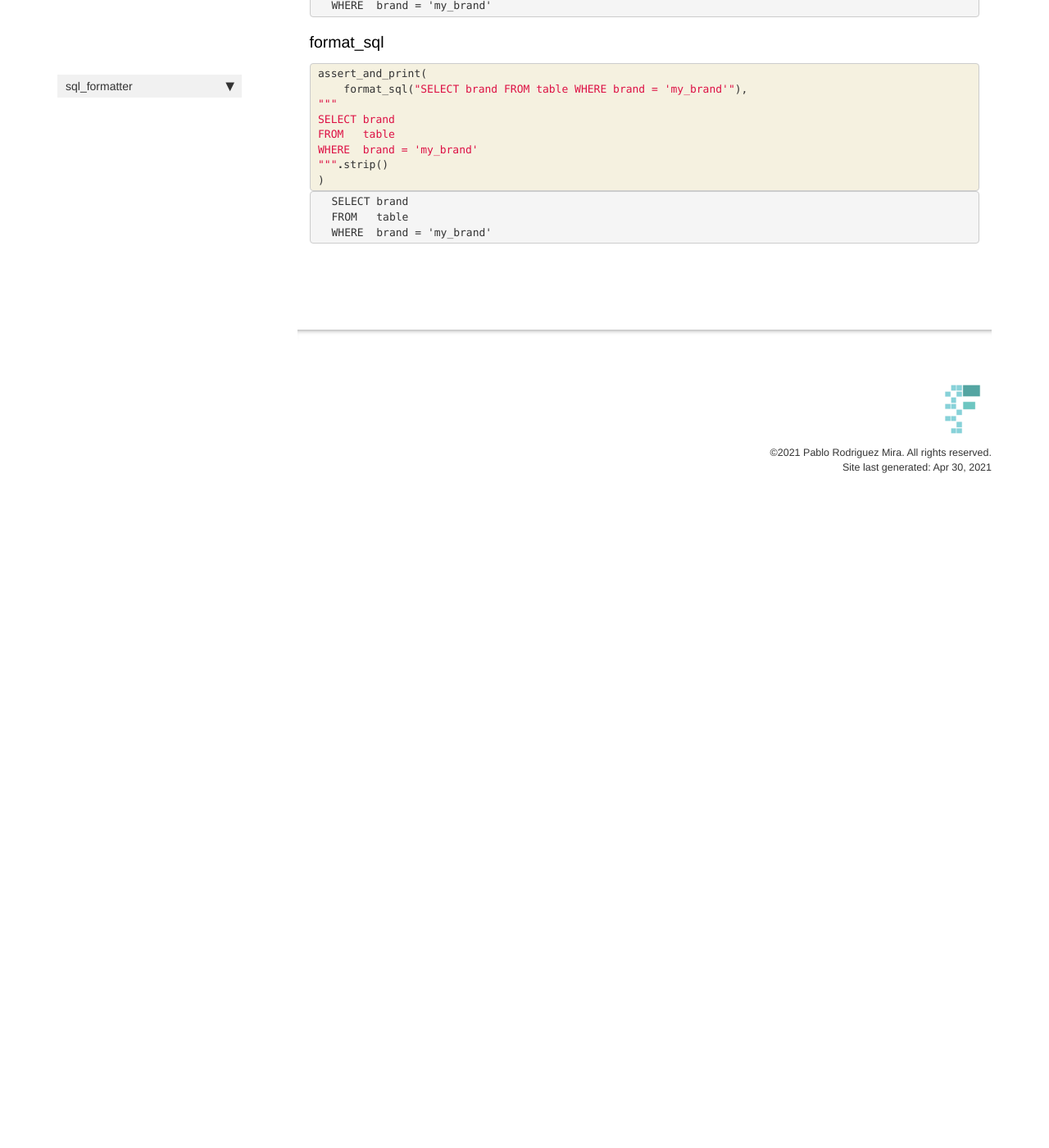
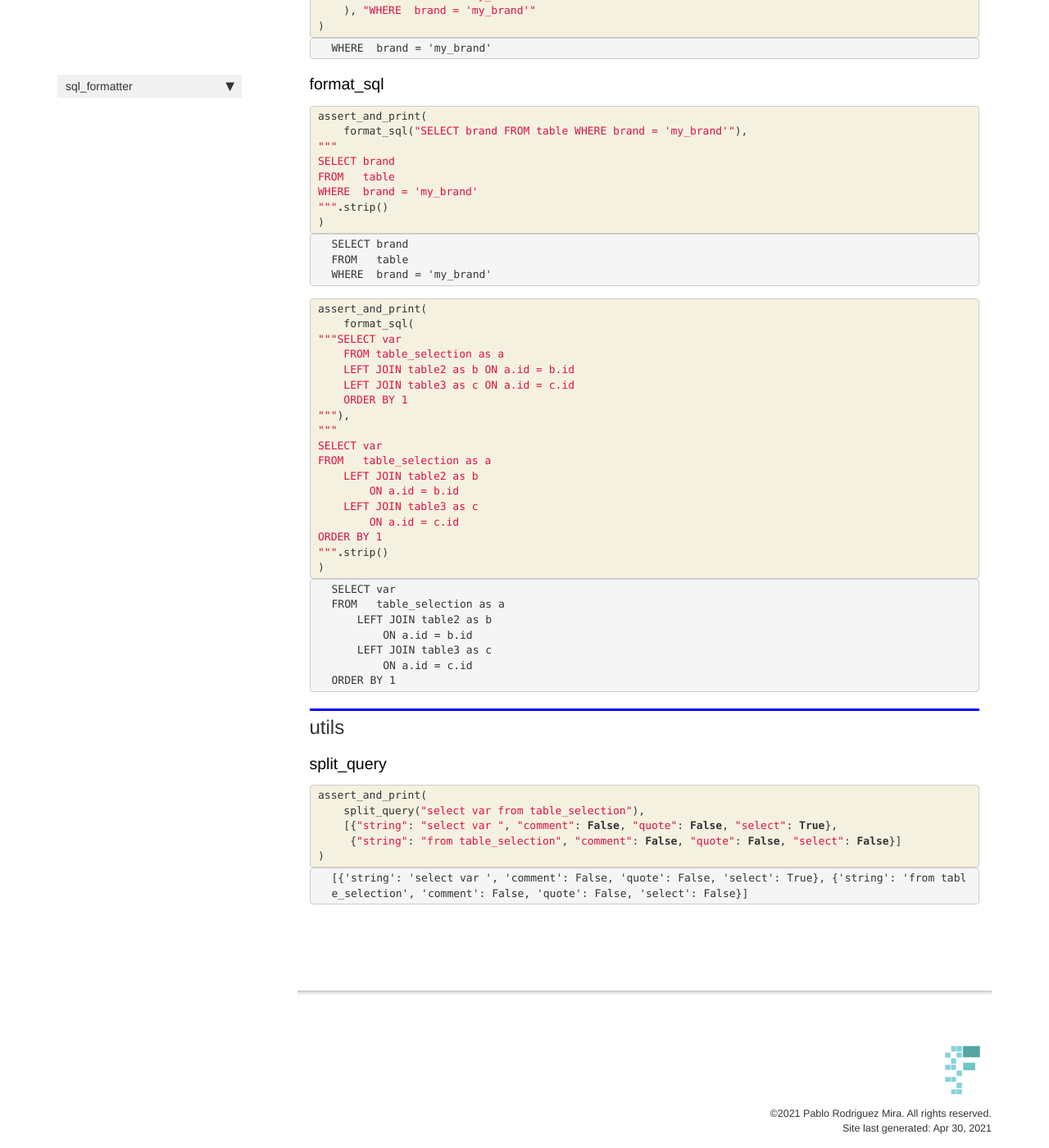
Before and after one commit to PabloRMira/sql_formatter, a Jekyll site: the page built from docs/additional_tests.html, in a window 1280 px wide and 1400 px high, scrolled down 484 px. Shown: the whole window at 82% size. Built offline with Jekyll 4.4.1, drawn with Linux system fonts in a browser that asks for light colours; nearby versions of some CDN libraries; comment, search, counter and statistics services are not loaded; before the commit the page ends 1114 px from its top, so only the background shows below that.

Commit message:
[FIX] Table names that include the substring select in them break subsequent formatting (#167)

```diff
--- a/docs/additional_tests.html
+++ b/docs/additional_tests.html
@@ -122,4 +122,105 @@ WHERE  brand = &#39;my_brand&#39;
 </div>
     {% endraw %}
 
+    {% raw %}
+
+<div class="cell border-box-sizing code_cell rendered">
+<div class="input">
+
+<div class="inner_cell">
+    <div class="input_area">
+<div class=" highlight hl-ipython3"><pre><span></span><span class="n">assert_and_print</span><span class="p">(</span>
+    <span class="n">format_sql</span><span class="p">(</span>
+<span class="sd">&quot;&quot;&quot;SELECT var </span>
+<span class="sd">    FROM table_selection as a </span>
+<span class="sd">    LEFT JOIN table2 as b ON a.id = b.id </span>
+<span class="sd">    LEFT JOIN table3 as c ON a.id = c.id </span>
+<span class="sd">    ORDER BY 1</span>
+<span class="sd">&quot;&quot;&quot;</span><span class="p">),</span>
+<span class="sd">&quot;&quot;&quot;</span>
+<span class="sd">SELECT var</span>
+<span class="sd">FROM   table_selection as a</span>
+<span class="sd">    LEFT JOIN table2 as b</span>
+<span class="sd">        ON a.id = b.id</span>
+<span class="sd">    LEFT JOIN table3 as c</span>
+<span class="sd">        ON a.id = c.id</span>
+<span class="sd">ORDER BY 1</span>
+<span class="sd">&quot;&quot;&quot;</span><span class="o">.</span><span class="n">strip</span><span class="p">()</span>
+<span class="p">)</span>
+</pre></div>
+
+    </div>
 </div>
+</div>
+
+<div class="output_wrapper">
+<div class="output">
+
+<div class="output_area">
+
+<div class="output_subarea output_stream output_stdout output_text">
+<pre>SELECT var
+FROM   table_selection as a
+    LEFT JOIN table2 as b
+        ON a.id = b.id
+    LEFT JOIN table3 as c
+        ON a.id = c.id
+ORDER BY 1
+</pre>
+</div>
+</div>
+
+</div>
+</div>
+
+</div>
+    {% endraw %}
+
+<div class="cell border-box-sizing text_cell rendered"><div class="inner_cell">
+<div class="text_cell_render border-box-sizing rendered_html">
+<h2 id="utils">utils<a class="anchor-link" href="#utils"> </a></h2>
+</div>
+</div>
+</div>
+<div class="cell border-box-sizing text_cell rendered"><div class="inner_cell">
+<div class="text_cell_render border-box-sizing rendered_html">
+<h3 id="split_query">split_query<a class="anchor-link" href="#split_query"> </a></h3>
+</div>
+</div>
+</div>
+    {% raw %}
+
+<div class="cell border-box-sizing code_cell rendered">
+<div class="input">
+
+<div class="inner_cell">
+    <div class="input_area">
+<div class=" highlight hl-ipython3"><pre><span></span><span class="n">assert_and_print</span><span class="p">(</span>
+    <span class="n">split_query</span><span class="p">(</span><span class="s2">&quot;select var from table_selection&quot;</span><span class="p">),</span>
+    <span class="p">[{</span><span class="s2">&quot;string&quot;</span><span class="p">:</span> <span class="s2">&quot;select var &quot;</span><span class="p">,</span> <span class="s2">&quot;comment&quot;</span><span class="p">:</span> <span class="kc">False</span><span class="p">,</span> <span class="s2">&quot;quote&quot;</span><span class="p">:</span> <span class="kc">False</span><span class="p">,</span> <span class="s2">&quot;select&quot;</span><span class="p">:</span> <span class="kc">True</span><span class="p">},</span>
+     <span class="p">{</span><span class="s2">&quot;string&quot;</span><span class="p">:</span> <span class="s2">&quot;from table_selection&quot;</span><span class="p">,</span> <span class="s2">&quot;comment&quot;</span><span class="p">:</span> <span class="kc">False</span><span class="p">,</span> <span class="s2">&quot;quote&quot;</span><span class="p">:</span> <span class="kc">False</span><span class="p">,</span> <span class="s2">&quot;select&quot;</span><span class="p">:</span> <span class="kc">False</span><span class="p">}]</span>
+<span class="p">)</span>
+</pre></div>
+
+    </div>
+</div>
+</div>
+
+<div class="output_wrapper">
+<div class="output">
+
+<div class="output_area">
+
+<div class="output_subarea output_stream output_stdout output_text">
+<pre>[{&#39;string&#39;: &#39;select var &#39;, &#39;comment&#39;: False, &#39;quote&#39;: False, &#39;select&#39;: True}, {&#39;string&#39;: &#39;from table_selection&#39;, &#39;comment&#39;: False, &#39;quote&#39;: False, &#39;select&#39;: False}]
+</pre>
+</div>
+</div>
+
+</div>
+</div>
+
+</div>
+    {% endraw %}
+
+</div>
--- a/sql_formatter/core.py
+++ b/sql_formatter/core.py
@@ -51,8 +51,8 @@ def preformat_statements(s):
     split_s = split_query(s)  # split by comment and non comment
     split_s = compress_dicts(split_s, ["comment", "select"])
     # compile regex before loop
-    create_re = re.compile("create", flags=re.I)
-    select_re = re.compile("select", flags=re.I)
+    create_re = re.compile(r"\bcreate\b", flags=re.I)
+    select_re = re.compile(r"\bselect\b", flags=re.I)
     for statement in statements:
         if create_re.match(statement):  # special case CREATE with AS capitalize as well
             create_sub = re.compile(rf"\s*({statement} )(.*) as\b", flags=re.I)
--- a/sql_formatter/utils.py
+++ b/sql_formatter/utils.py
@@ -218,9 +218,11 @@ def split_query(s):
     comment_region = False # start with non-quote
     s_comp = []  # container for string components
     start = 0
+    select_re = re.compile(r"^[\n\s\]\(]*\bselect\b\s$")
+    from_re = re.compile(r"^[\n\s\]]\bfrom\b\s$")
     # loop over character positions
     for i, c in enumerate(s):
-        if s_low[i:i+6] == "select" and k == 0:  # k = 0 -> no comment
+        if select_re.match(s_low[max(i-1, 0):i+7]) and k == 0:  # k = 0 -> no comment
             s_comp.append({
                 "string": s[start:i],
                 "comment": comment_region,
@@ -229,7 +231,7 @@ def split_query(s):
             })
             start = i
             select_region = True # after select starts the select region
-        elif s_low[i:i+4] == "from" and k == 0:
+        elif from_re.match(s_low[max(i-1, 0):i+5]) and k == 0:
             select_open = False
             s_comp.append({
                 "string": s[start:i],
```
Also changed, not shown: docs/utils.html (+19 -19 lines), 3 other files.
